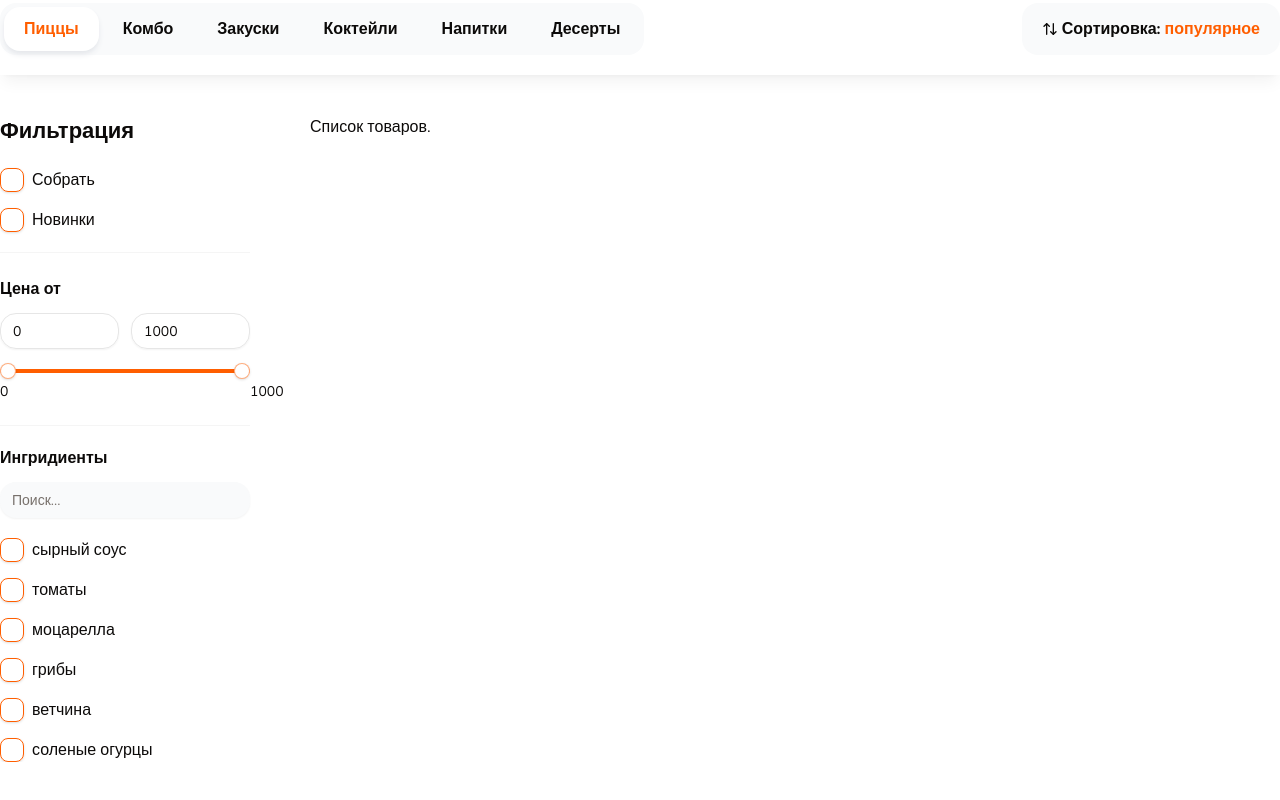
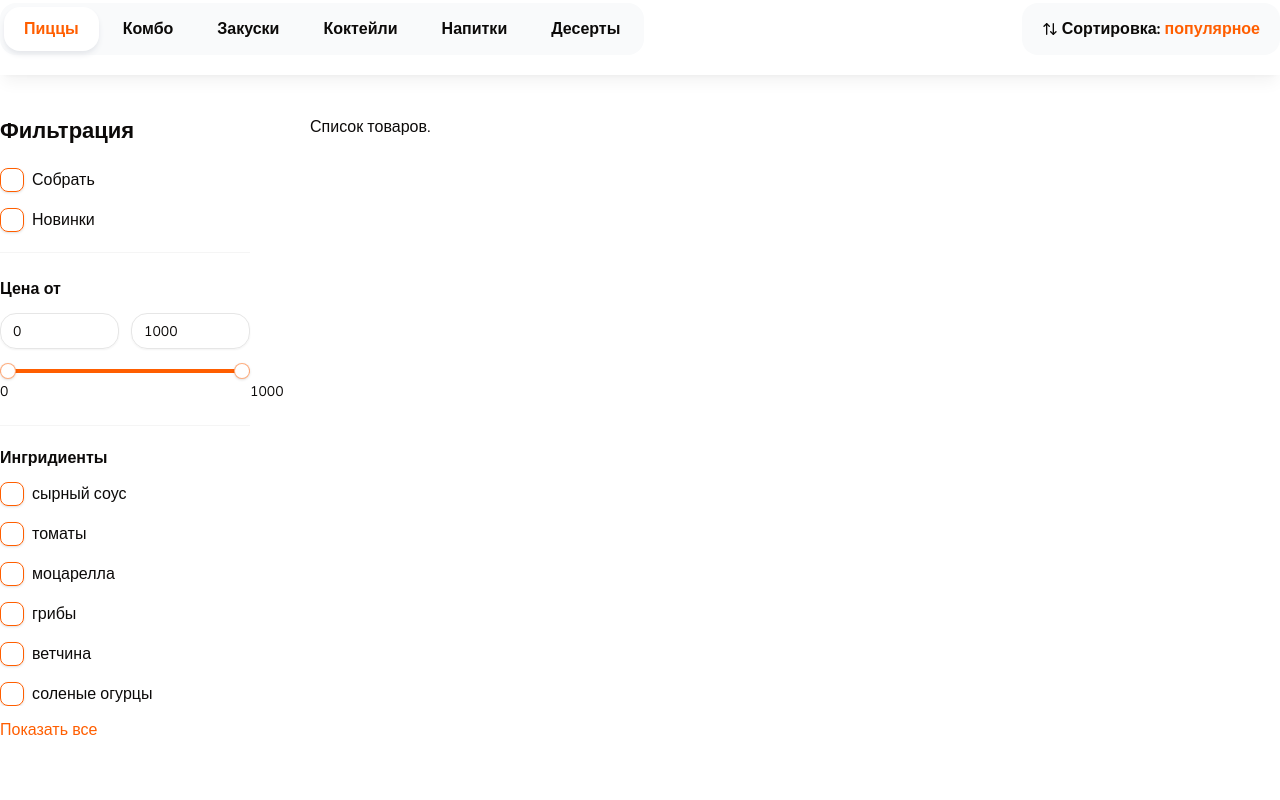
Before and after one commit to Mitrofanna/nice-app, a Next.js app: page / in a window 1280 px wide. Shown: the part 214-1014 px from the top of the page. Built offline with nearby package versions, Linux system fonts and the light colour scheme.

Commit message:
реализация кнопки - показать все

```diff
--- a/components/shared/checkbox-group.tsx
+++ b/components/shared/checkbox-group.tsx
@@ -10,7 +10,7 @@
   title: string;
   items: Item[];
   defaultItems: Item[];
-  limit?: number;
+  limit: number;
   searchInputPlaceholder: string;
   onChange?: (values: string[]) => void;
   defaultValue?: string;
@@ -21,20 +21,24 @@
   title,
   items,
   defaultItems,
-  limit = 5,
+  limit,
   searchInputPlaceholder = 'Поиск...',
   onChange,
   defaultValue,
   className,
 }) => {
+  const [showAll, setShowAll] = React.useState(false);
+  const ingredients = showAll ? items : defaultItems.slice(0, limit);
   return (
     <div className={className}>
       <p className="mb-3 font-bold">{title}</p>
-      <div className="mb-5">
-        <Input placeholder={searchInputPlaceholder} className="bg-gray-50 border-none" />
-      </div>
+      {showAll && (
+        <div className="mb-5">
+          <Input placeholder={searchInputPlaceholder} className="bg-gray-50 border-none" />
+        </div>
+      )}
       <div className="flex flex-col gap-4 max-h-96 pr-2 overflow-auto scrollbar">
-        {items.map((item, index) => (
+        {ingredients.map((item, index) => (
           <FilterCheckbox
             key={index}
             text={item.text}
@@ -45,6 +49,13 @@
           />
         ))}
       </div>
+      {items.length > limit && (
+        <div className={showAll ? 'border-t border-t-neutral-100 mt-4' : ''}>
+          <button onClick={() => setShowAll(!showAll)} className="text-primary mt-3">
+            {showAll ? 'Скрыть' : 'Показать все'}
+          </button>
+        </div>
+      )}
     </div>
   );
 };
--- a/components/shared/filters.tsx
+++ b/components/shared/filters.tsx
@@ -14,6 +14,30 @@
   {
     text: 'моцарелла',
     value: '3',
+  },
+  {
+    text: 'грибы',
+    value: '4',
+  },
+  {
+    text: 'ветчина',
+    value: '5',
+  },
+  {
+    text: 'соленые огурцы',
+    value: '6',
+  },
+  {
+    text: 'грибы',
+    value: '4',
+  },
+  {
+    text: 'ветчина',
+    value: '5',
+  },
+  {
+    text: 'соленые огурцы',
+    value: '6',
   },
   {
     text: 'грибы',
```
